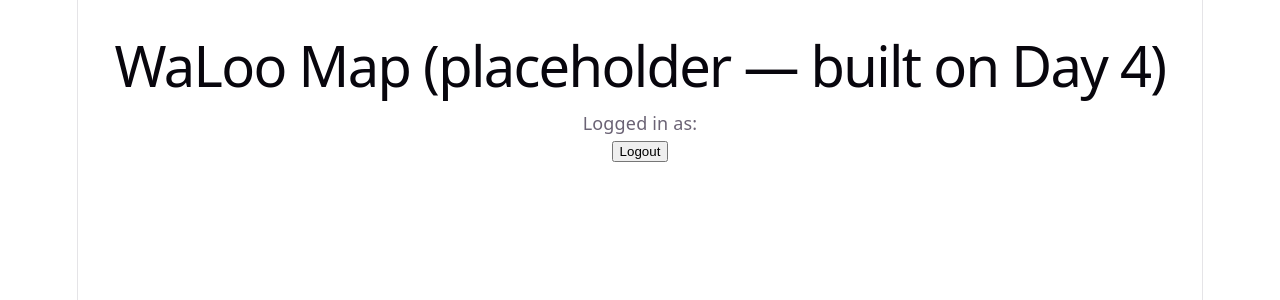
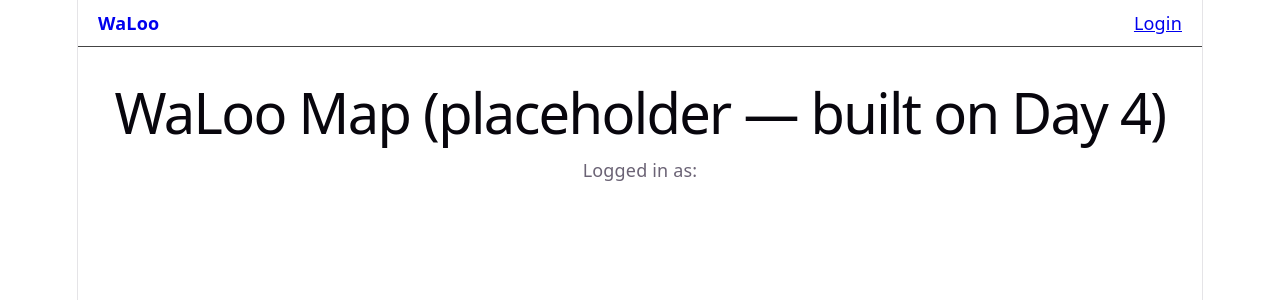
Before and after one commit to AthiyahZakir/waloo, a React (Vite) app in the folder client/: page /map in a window 1280 px wide. Shown: the top 300 px of the page. Built offline with nearby package versions, Linux system fonts and the light colour scheme; sample sign-in values are in the browser's storage.

Commit message:
feat: add navbar with login state and logout

```diff
--- a/client/src/App.jsx
+++ b/client/src/App.jsx
@@ -1,6 +1,8 @@
 import React from 'react';
 import { BrowserRouter, Routes, Route } from 'react-router-dom';
 import { AuthProvider } from './context/AuthContext';
+import Navbar from './components/Navbar';
+import ProtectedRoute from './components/ProtectedRoute';
 import RegisterPage from './pages/RegisterPage';
 import LoginPage from './pages/LoginPage';
 import MapPage from './pages/MapPage';
@@ -9,10 +11,18 @@ export default function App() {
   return (
     <AuthProvider>
       <BrowserRouter>
+        <Navbar />
         <Routes>
           <Route path="/register" element={<RegisterPage />} />
           <Route path="/login" element={<LoginPage />} />
-          <Route path="/map" element={<MapPage />} />
+          <Route
+            path="/map"
+            element={
+              <ProtectedRoute>
+                <MapPage />
+              </ProtectedRoute>
+            }
+          />
           <Route path="/" element={<LoginPage />} />
         </Routes>
       </BrowserRouter>
--- /dev/null
+++ b/client/src/components/Navbar.jsx
@@ -0,0 +1,29 @@
+import React, { useContext } from 'react';
+import { Link, useNavigate } from 'react-router-dom';
+import { AuthContext } from '../context/AuthContext';
+
+export default function Navbar() {
+  const { user, logout } = useContext(AuthContext);
+  const navigate = useNavigate();
+
+  const handleLogout = () => {
+    logout();
+    navigate('/login');
+  };
+
+  return (
+    <nav style={{ padding: '10px 20px', borderBottom: '1px solid #444', display: 'flex', justifyContent: 'space-between', alignItems: 'center' }}>
+      <Link to="/map" style={{ fontWeight: 'bold', textDecoration: 'none' }}>WaLoo</Link>
+      <div>
+        {user ? (
+          <>
+            <span style={{ marginRight: '10px' }}>Hi, {user.username}</span>
+            <button onClick={handleLogout}>Logout</button>
+          </>
+        ) : (
+          <Link to="/login">Login</Link>
+        )}
+      </div>
+    </nav>
+  );
+}
--- /dev/null
+++ b/client/src/components/ProtectedRoute.jsx
@@ -0,0 +1,14 @@
+import React, { useContext } from 'react';
+import { Navigate } from 'react-router-dom';
+import { AuthContext } from '../context/AuthContext';
+
+// Wraps a page and redirects to /login if there's no logged-in user token
+export default function ProtectedRoute({ children }) {
+  const { token } = useContext(AuthContext);
+
+  if (!token) {
+    return <Navigate to="/login" replace />;
+  }
+
+  return children;
+}
--- a/client/src/pages/MapPage.jsx
+++ b/client/src/pages/MapPage.jsx
@@ -2,13 +2,12 @@ import React, { useContext } from 'react';
 import { AuthContext } from '../context/AuthContext';
 
 export default function MapPage() {
-  const { user, logout } = useContext(AuthContext);
+  const { user } = useContext(AuthContext);
 
   return (
     <div style={{ padding: '20px' }}>
       <h1>WaLoo Map (placeholder — built on Day 4)</h1>
       <p>Logged in as: {user?.username}</p>
-      <button onClick={logout}>Logout</button>
     </div>
   );
 }
```
